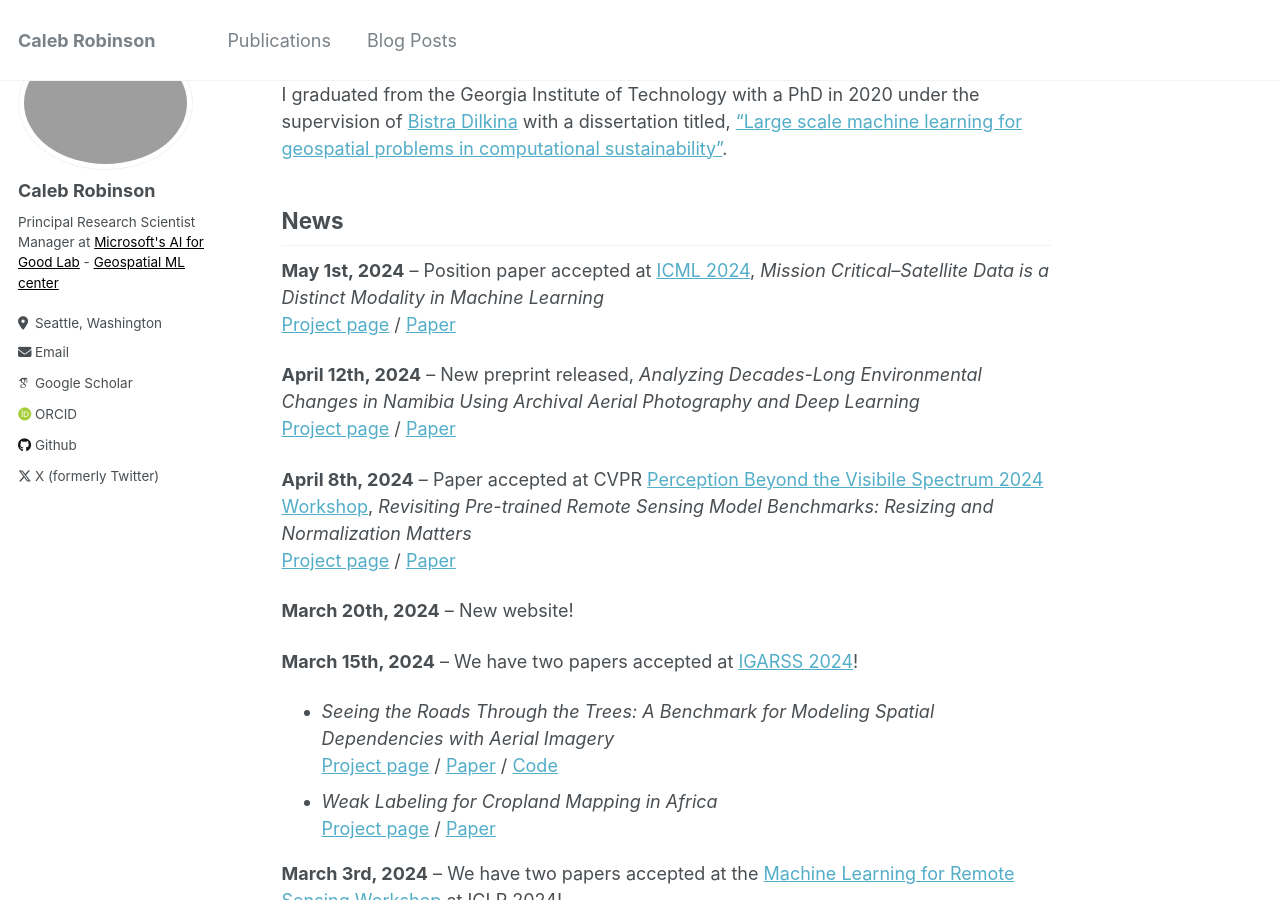
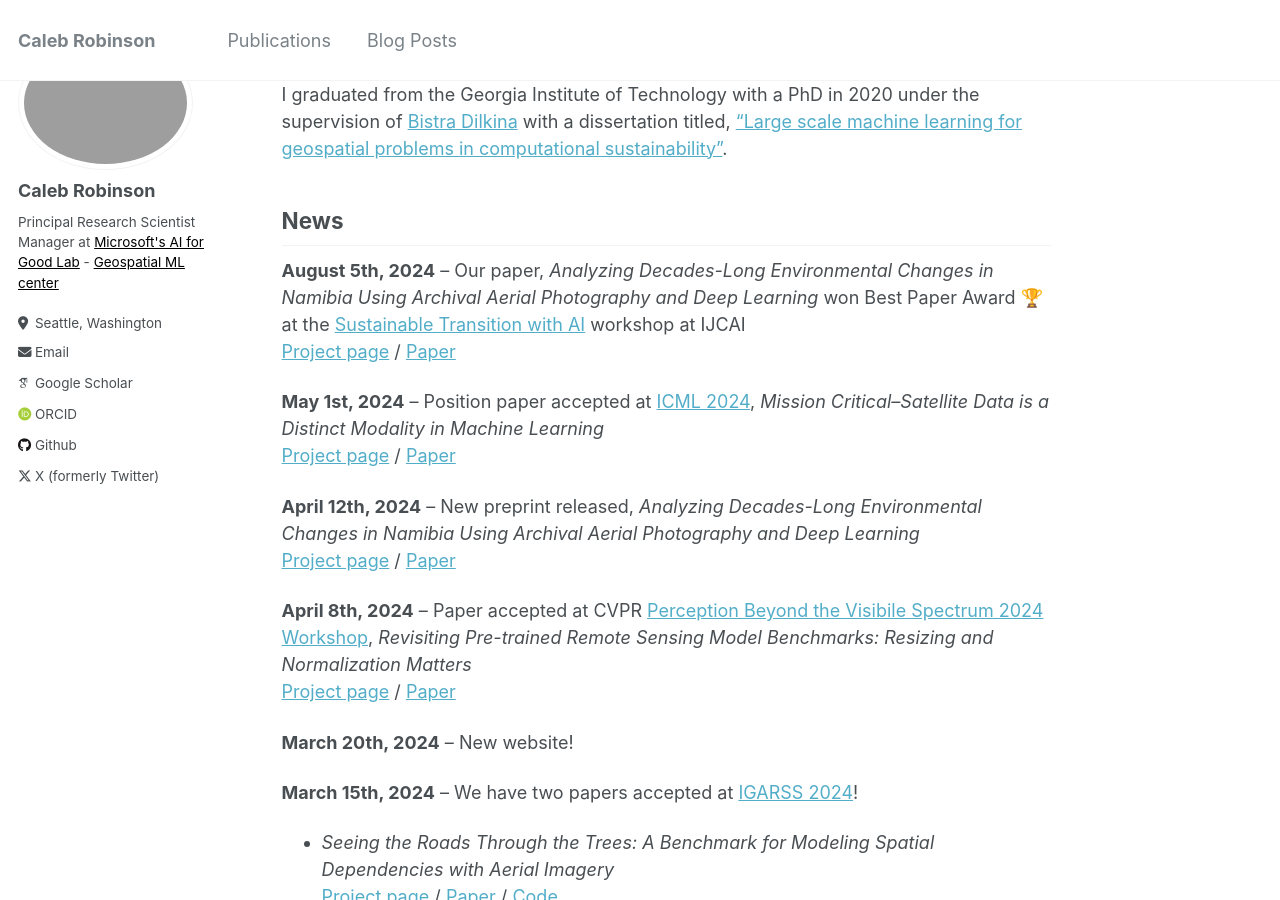
Before and after one commit to calebrob6/calebrob6.github.io, a Jekyll site: the page built from _pages/about.md, in a window 1280 px wide and 900 px high, scrolled down 399 px. Built offline with Jekyll 4.4.1, drawn with Linux system fonts in a browser that asks for light colours; some web fonts are replaced.

Commit message:
Adding best paper

```diff
--- a/_pages/about.md
+++ b/_pages/about.md
@@ -13,6 +13,8 @@ I graduated from the Georgia Institute of Technology with a PhD in 2020 under th
 
 
 ## News
+
+**August 5th, 2024** -- Our paper, *Analyzing Decades-Long Environmental Changes in Namibia Using Archival Aerial Photography and Deep Learning* won Best Paper Award 🏆 at the [Sustainable Transition with AI](https://stai.jeju.ai/) workshop at IJCAI <br/> [Project page](publication/2024-04-12-Analyzing-Historical-Aerial-Imagery) / [Paper](https://arxiv.org/abs/2404.08544)
 
 
 **May 1st, 2024** -- Position paper accepted at [ICML 2024](https://icml.cc/), *Mission Critical--Satellite Data is a Distinct Modality in Machine Learning* <br/> [Project page](publication/2024-01-01-Mission-Critical-Satellite-Data-is-a-Distinct-Modality-in-Machine-Learning) / [Paper](https://arxiv.org/abs/2402.01444)
```
